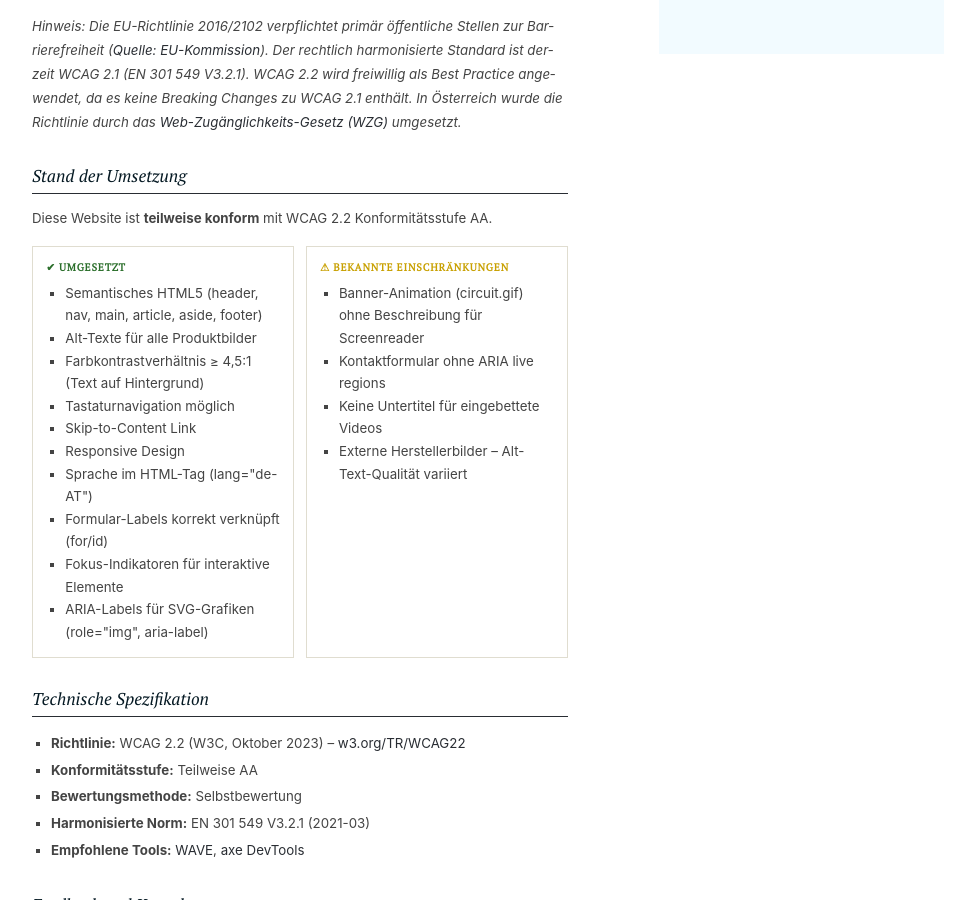
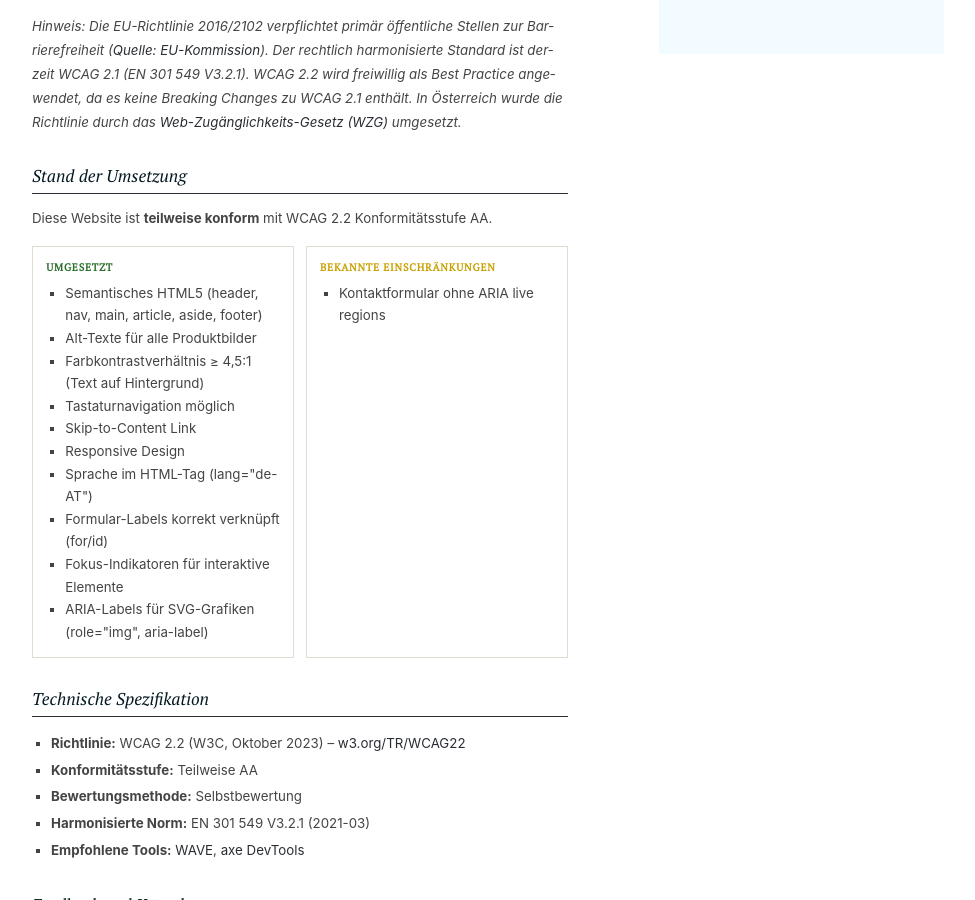
Before and after one commit to KernInformatik/kerninformatik.github.io, a Jekyll site: the page built from accessibility.html, in a window 1280 px wide and 900 px high, scrolled down 462 px. Shown: the whole window, without its empty margins (190-1165 px from the left). Built offline with Jekyll 4.4.1, drawn with Linux system fonts in a browser that asks for light colours.

Commit message:
acces fix

```diff
--- a/accessibility.html
+++ b/accessibility.html
@@ -45,7 +45,7 @@ permalink: /accessibility.html
 
   <div class="status-grid">
     <div class="status-box ok">
-      <h4>✔ Umgesetzt</h4>
+      <h4> Umgesetzt</h4>
       <ul>
         <li>Semantisches HTML5 (header, nav, main, article, aside, footer)</li>
         <li>Alt-Texte für alle Produktbilder</li>
@@ -60,12 +60,9 @@ permalink: /accessibility.html
       </ul>
     </div>
     <div class="status-box partial">
-      <h4>⚠ Bekannte Einschränkungen</h4>
+      <h4> Bekannte Einschränkungen</h4>
       <ul>
-        <li>Banner-Animation (circuit.gif) ohne Beschreibung für Screenreader</li>
         <li>Kontaktformular ohne ARIA live regions</li>
-        <li>Keine Untertitel für eingebettete Videos</li>
-        <li>Externe Herstellerbilder – Alt-Text-Qualität variiert</li>
       </ul>
     </div>
   </div>
```
Also changed, not shown: index.md (+3 -2 lines).
